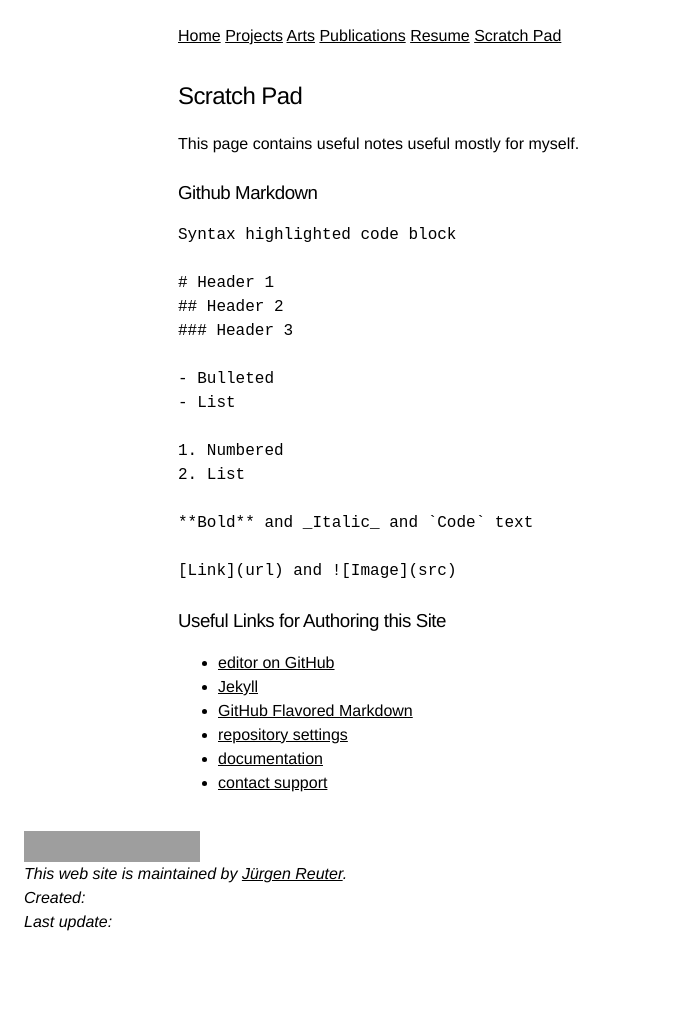
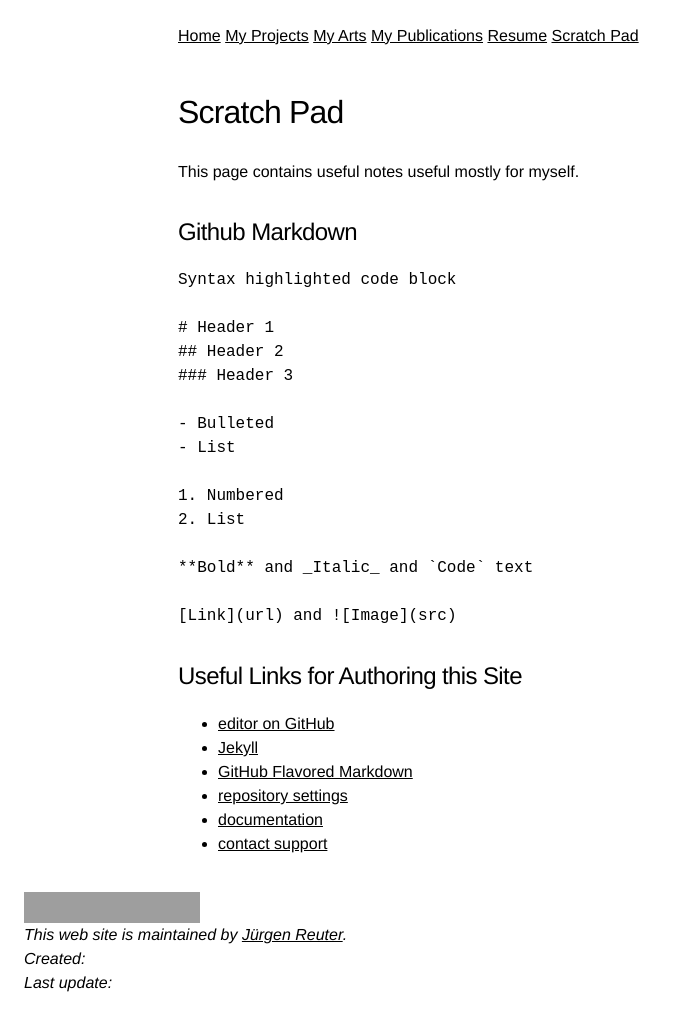
Before and after one commit to soundpaint/soundpaint.github.io, a Jekyll site: the page built from scratchpad.md, in a window 1280 px wide, cut to the strip 0-1019 px from the top of the page. Shown: the whole strip, without its empty margins (0-678 px from the left). Built offline with Jekyll 4.4.1, drawn with Linux system fonts in a browser that asks for light colours; our own code applies the rules of GitHub Pages for plain Markdown files; before the commit the page ends 958 px from its top, so only the background shows below that; grey boxes are pictures that could not be loaded.

````diff
--- a/_includes/_nav.html
+++ b/_includes/_nav.html
@@ -4,9 +4,9 @@
         -->
         <div class="nav">
           <a href="index.html">Home</a>
-          <a href="projects.html">Projects</a>
-          <a href="arts.html">Arts</a>
-          <a href="publications.html">Publications</a>
+          <a href="projects.html">My Projects</a>
+          <a href="arts.html">My Arts</a>
+          <a href="publications.html">My Publications</a>
           <a href="resume.html">Resume</a>
           <a href="scratchpad.html">Scratch Pad</a>
         </div>
--- a/scratchpad.md
+++ b/scratchpad.md
@@ -1,8 +1,8 @@
-## Scratch Pad
+# Scratch Pad
 
 This page contains useful notes useful mostly for myself.
 
-### Github Markdown
+## Github Markdown
 
 ```markdown
 Syntax highlighted code block
@@ -22,7 +22,7 @@ Syntax highlighted code block
 [Link](url) and ![Image](src)
 ```
 
-### Useful Links for Authoring this Site
+## Useful Links for Authoring this Site
 
 - [editor on GitHub](https://github.com/soundpaint/soundpaint.github.io/edit/master/README.md)
 - [Jekyll](https://jekyllrb.com/)
````
Also changed, not shown: arts.md (+1 -1 lines), projects.md (+2 -2 lines), resume.md (+2 -2 lines).
